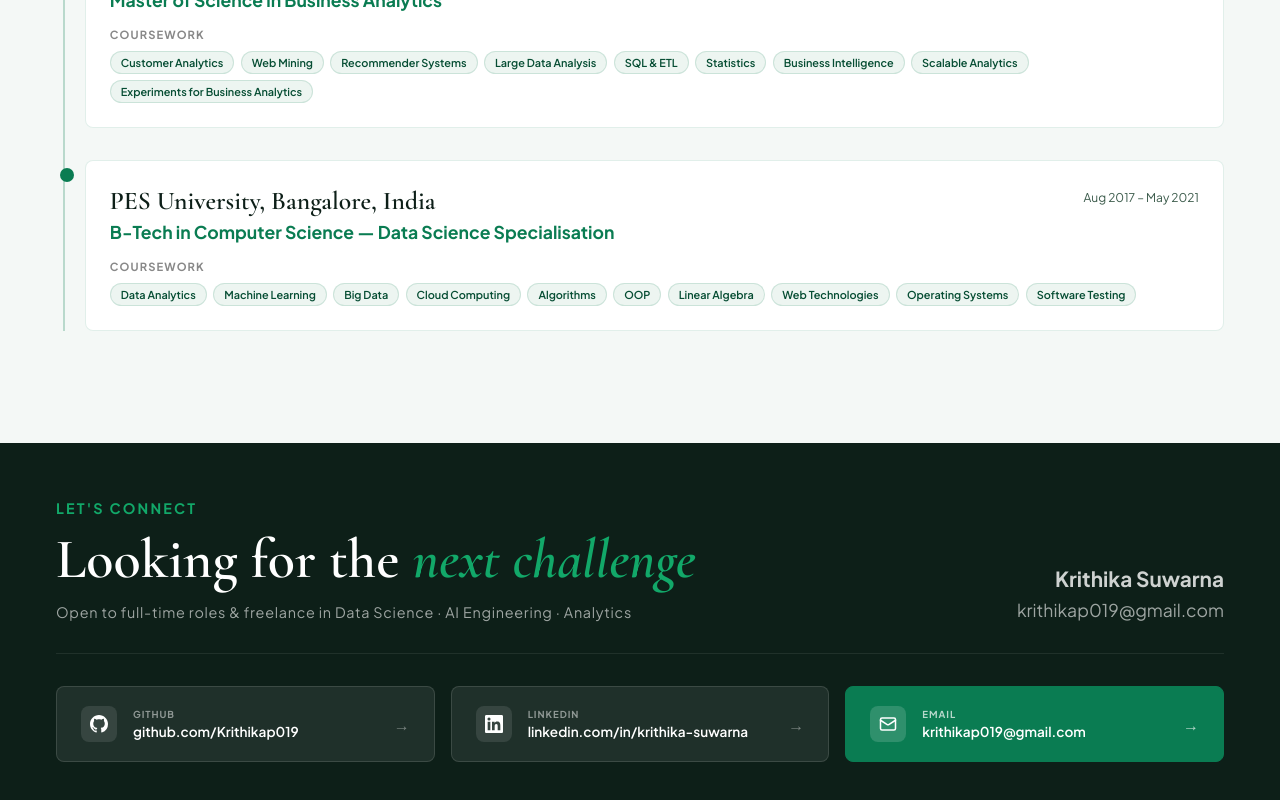
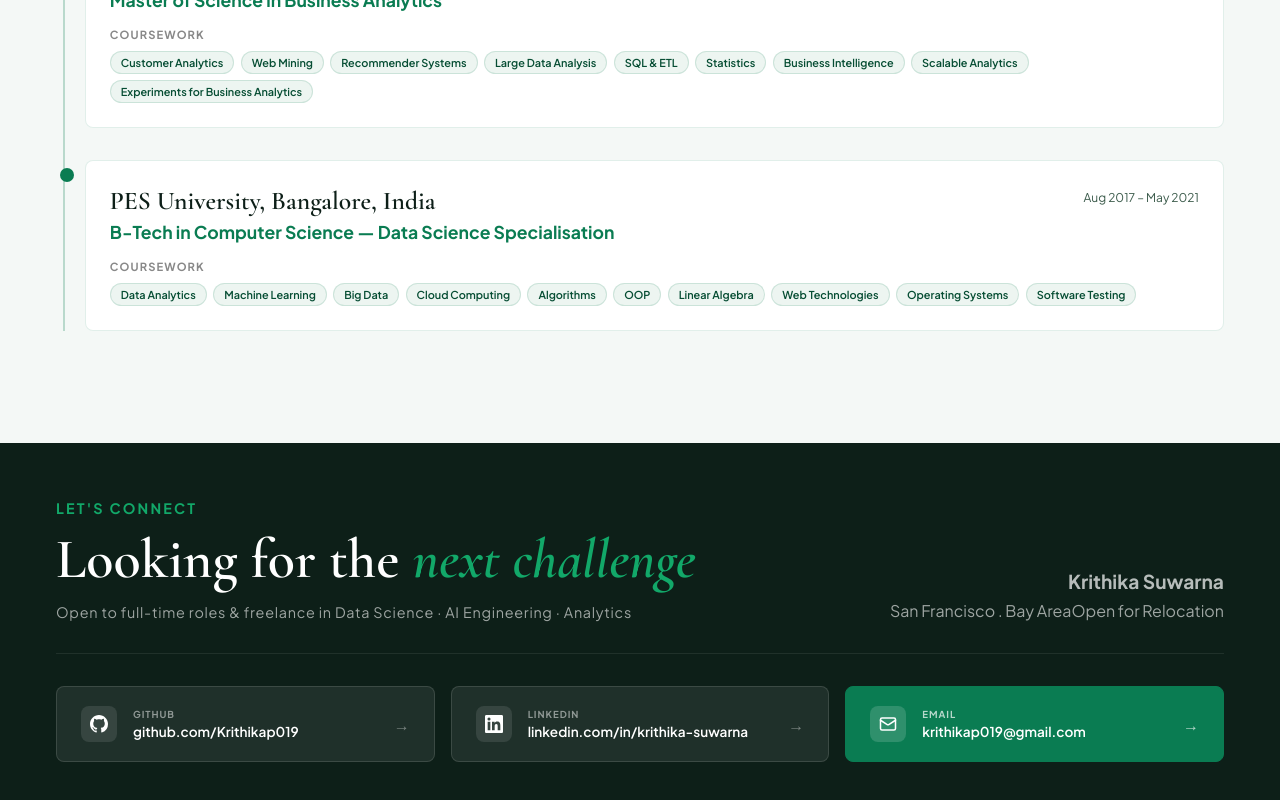
Before and after one commit to Krithikap019/ai-portfolio, a Next.js app: page / in a window 1280 px wide. Shown: the part 4467-5267 px from the top of the page. Built offline with nearby package versions, Linux system fonts and the light colour scheme.

Commit message:
snowflake

```diff
--- a/app/page.jsx
+++ b/app/page.jsx
@@ -412,13 +412,17 @@ export default function Home() {
       <p style={{ fontSize: "0.9rem", color: "rgba(255,255,255,0.60)", letterSpacing: "0.05em" }}>Open to full-time roles & freelance in Data Science · AI Engineering · Analytics</p>
     </div>
     <div style={{ textAlign: "right" }}>
-      <p style={{ fontSize: "1.3rem", fontWeight: 700, color: "rgba(255,255,255,0.80)", marginBottom: "0.4rem" }}>Krithika Suwarna</p>
-      <a href="mailto:krithikap019@gmail.com" style={{ fontSize: "1.1rem", color: "rgba(255,255,255,0.60)", textDecoration: "none" }}>krithikap019@gmail.com</a>
+      <p style={{ fontSize: "1.2rem", fontWeight: 700, color: "rgba(255,255,255,0.70)", marginBottom: "0.4rem" }}>Krithika Suwarna</p>
+      <a href="mailto:krithikap019@gmail.com" style={{ fontSize: "1rem", color: "rgba(255,255,255,0.60)", textDecoration: "none" }}>San Francisco . Bay Area</a>
+      <a href="#" style={{ fontSize: "1rem", color: "rgba(255,255,255,0.60)", textDecoration: "none" }}>Open for Relocation</a>
     </div>
   </div>
 
   <div style={{ display: "grid", gridTemplateColumns: "1fr 1fr 1fr", gap: "1rem" }}>
-    <a href="https://github.com/Krithikap019" target="_blank" style={{ display: "flex", alignItems: "center", gap: "1rem", padding: "1.2rem 1.5rem", background: "rgba(255,255,255,0.08)", border: "1px solid rgba(255,255,255,0.12)", borderRadius: "8px", textDecoration: "none", color: "#fff" }}>
+  <a href="https://github.com/Krithikap019" target="_blank"
+    onMouseEnter={(e) => e.currentTarget.style.background = "rgba(255,255,255,0.15)"}
+    onMouseLeave={(e) => e.currentTarget.style.background = "rgba(255,255,255,0.08)"}
+    style={{ display: "flex", alignItems: "center", gap: "1rem", padding: "1.2rem 1.5rem", background: "rgba(255,255,255,0.08)", border: "1px solid rgba(255,255,255,0.12)", borderRadius: "8px", textDecoration: "none", color: "#fff", transition: "background 0.2s" }}>
     <div style={{ width: "36px", height: "36px", background: "rgba(255,255,255,0.1)", borderRadius: "8px", display: "flex", alignItems: "center", justifyContent: "center", flexShrink: 0 }}>
       <svg width="18" height="18" viewBox="0 0 24 24" fill="currentColor"><path d="M12 0C5.37 0 0 5.37 0 12c0 5.31 3.435 9.795 8.205 11.385.6.105.825-.255.825-.57 0-.285-.015-1.23-.015-2.235-3.015.555-3.795-.735-4.035-1.41-.135-.345-.72-1.41-1.23-1.695-.42-.225-1.02-.78-.015-.795.945-.015 1.62.87 1.845 1.23 1.08 1.815 2.805 1.305 3.495.99.105-.78.42-1.305.765-1.605-2.67-.3-5.46-1.335-5.46-5.925 0-1.305.465-2.385 1.23-3.225-.12-.3-.54-1.53.12-3.18 0 0 1.005-.315 3.3 1.23.96-.27 1.98-.405 3-.405s2.04.135 3 .405c2.295-1.56 3.3-1.23 3.3-1.23.66 1.65.24 2.88.12 3.18.765.84 1.23 1.905 1.23 3.225 0 4.605-2.805 5.625-5.475 5.925.435.375.81 1.095.81 2.22 0 1.605-.015 2.895-.015 3.3 0 .315.225.69.825.57A12.02 12.02 0 0 0 24 12c0-6.63-5.37-12-12-12z"/></svg>
     </div>
@@ -429,7 +433,10 @@ export default function Home() {
     <span style={{ marginLeft: "auto", color: "rgba(255,255,255,0.4)" }}>→</span>
   </a>
 
-    <a href="https://linkedin.com/in/krithika-suwarna" target="_blank" style={{ display: "flex", alignItems: "center", gap: "1rem", padding: "1.2rem 1.5rem", background: "rgba(255,255,255,0.08)", border: "1px solid rgba(255,255,255,0.12)", borderRadius: "8px", textDecoration: "none", color: "#fff" }}>
+  <a href="https://linkedin.com/in/krithika-suwarna" target="_blank"
+    onMouseEnter={(e) => e.currentTarget.style.background = "rgba(255,255,255,0.15)"}
+    onMouseLeave={(e) => e.currentTarget.style.background = "rgba(255,255,255,0.08)"}
+    style={{ display: "flex", alignItems: "center", gap: "1rem", padding: "1.2rem 1.5rem", background: "rgba(255,255,255,0.08)", border: "1px solid rgba(255,255,255,0.12)", borderRadius: "8px", textDecoration: "none", color: "#fff", transition: "background 0.2s" }}>
     <div style={{ width: "36px", height: "36px", background: "rgba(255,255,255,0.1)", borderRadius: "8px", display: "flex", alignItems: "center", justifyContent: "center", flexShrink: 0 }}>
       <svg width="18" height="18" viewBox="0 0 24 24" fill="currentColor"><path d="M20.447 20.452h-3.554v-5.569c0-1.328-.027-3.037-1.852-3.037-1.853 0-2.136 1.445-2.136 2.939v5.667H9.351V9h3.414v1.561h.046c.477-.9 1.637-1.85 3.37-1.85 3.601 0 4.267 2.37 4.267 5.455v6.286zM5.337 7.433a2.062 2.062 0 0 1-2.063-2.065 2.064 2.064 0 1 1 2.063 2.065zm1.782 13.019H3.555V9h3.564v11.452zM22.225 0H1.771C.792 0 0 .774 0 1.729v20.542C0 23.227.792 24 1.771 24h20.451C23.2 24 24 23.227 24 22.271V1.729C24 .774 23.2 0 22.222 0h.003z"/></svg>
     </div>
@@ -440,7 +447,10 @@ export default function Home() {
     <span style={{ marginLeft: "auto", color: "rgba(255,255,255,0.4)" }}>→</span>
   </a>
 
-    <a href="mailto:krithikap019@gmail.com" style={{ display: "flex", alignItems: "center", gap: "1rem", padding: "1.2rem 1.5rem", background: "#0a7c52", border: "1px solid #0a7c52", borderRadius: "8px", textDecoration: "none", color: "#fff" }}>
+  <a href="mailto:krithikap019@gmail.com"
+    onMouseEnter={(e) => e.currentTarget.style.background = "#064d33"}
+    onMouseLeave={(e) => e.currentTarget.style.background = "#0a7c52"}
+    style={{ display: "flex", alignItems: "center", gap: "1rem", padding: "1.2rem 1.5rem", background: "#0a7c52", border: "1px solid #0a7c52", borderRadius: "8px", textDecoration: "none", color: "#fff", transition: "background 0.2s" }}>
     <div style={{ width: "36px", height: "36px", background: "rgba(255,255,255,0.15)", borderRadius: "8px", display: "flex", alignItems: "center", justifyContent: "center", flexShrink: 0 }}>
       <svg width="18" height="18" viewBox="0 0 24 24" fill="none" stroke="currentColor" strokeWidth="2" strokeLinecap="round" strokeLinejoin="round"><rect width="20" height="16" x="2" y="4" rx="2"/><path d="m22 7-8.97 5.7a1.94 1.94 0 0 1-2.06 0L2 7"/></svg>
     </div>
```
Lines whose indentation alone changed are shown as unchanged.
